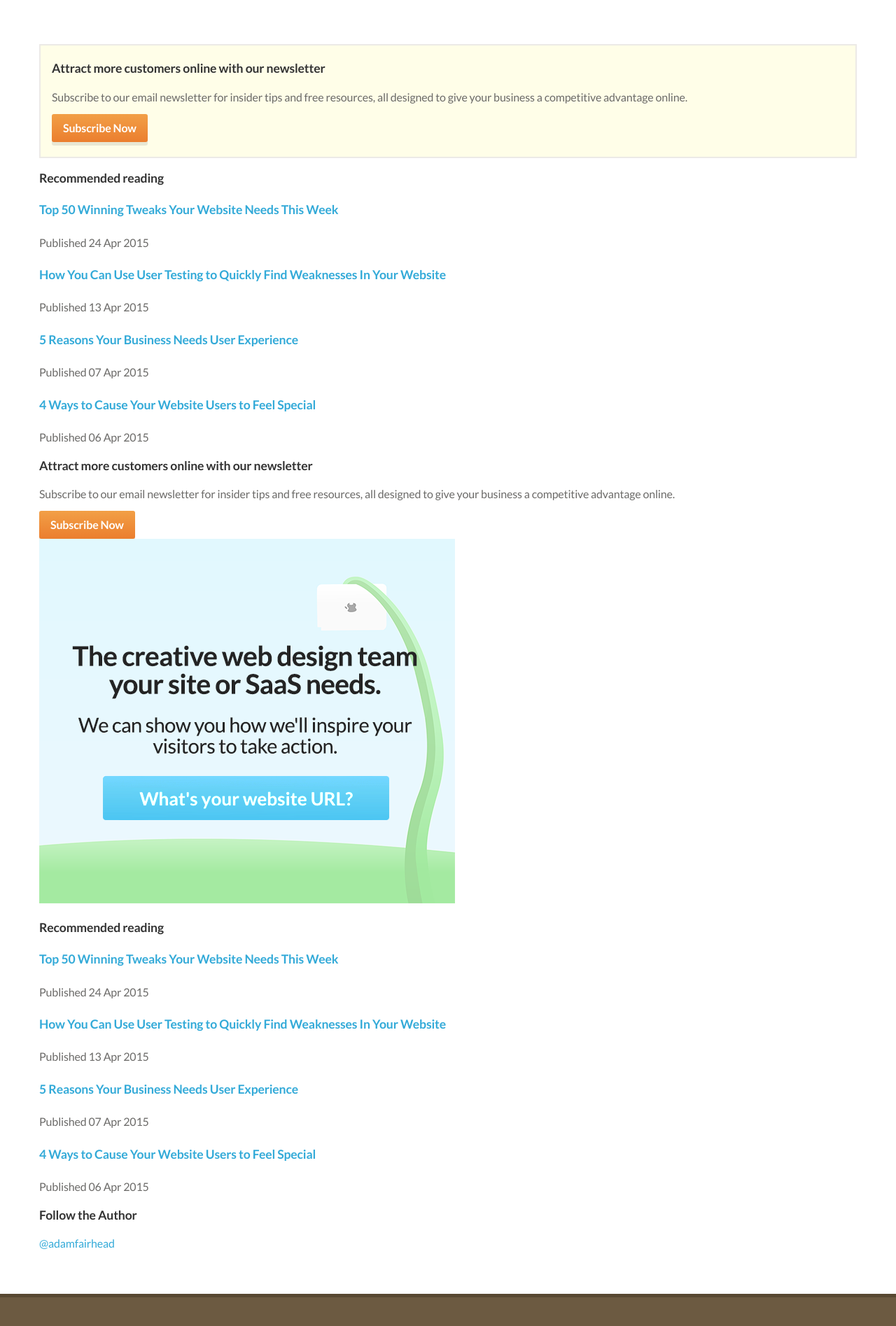
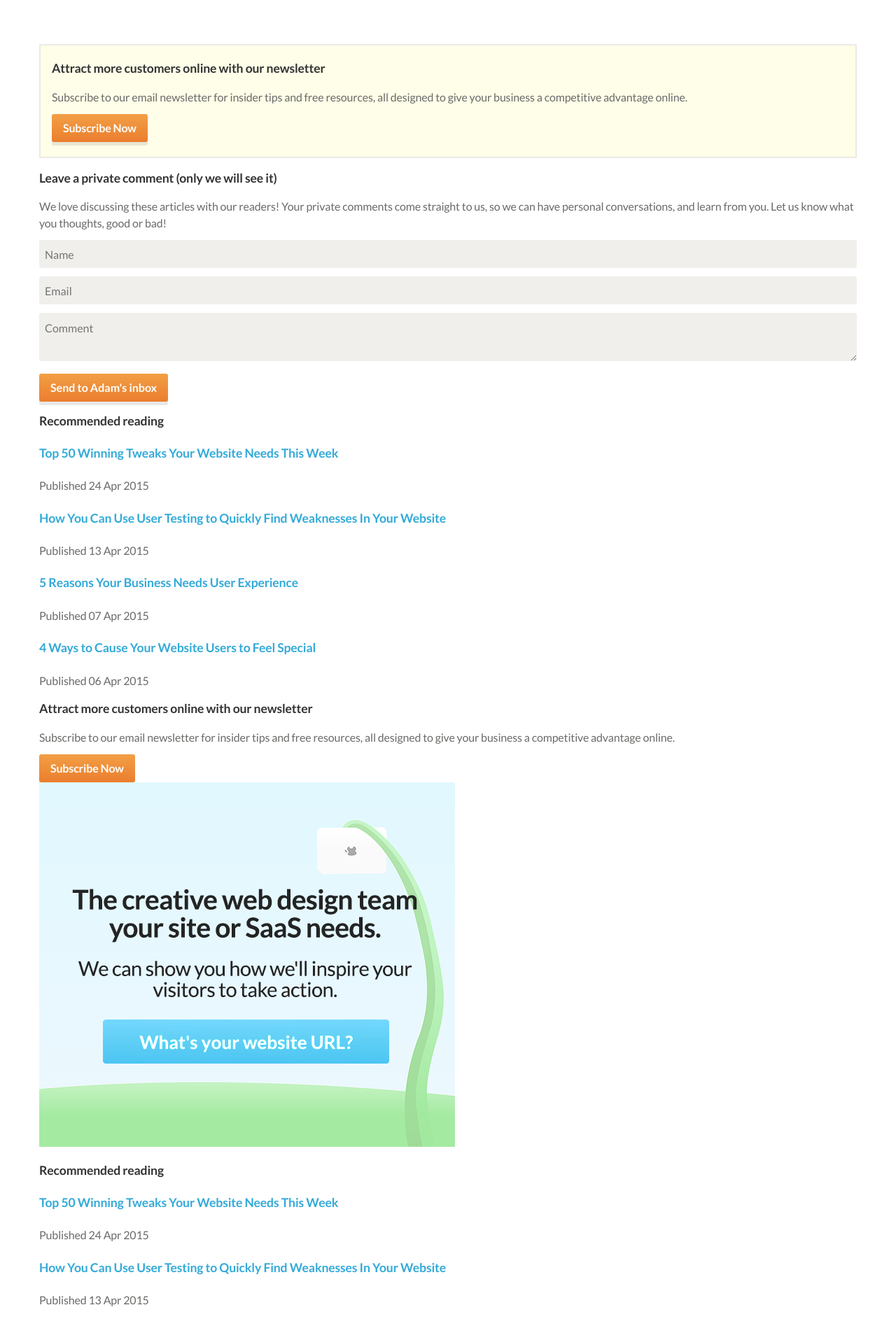
Before and after one commit to fairheadcreative/fairheadcreative, a Jekyll site: the page built from blog/_posts/2012-06-14-fc-webicons-set-launched.md, in a window 1280 px wide. Shown: the part 617-2512 px from the top of the page at 70% size. Built offline with Jekyll 4.4.1, drawn with Linux system fonts in a browser that asks for light colours; Markdown is read by kramdown in place of the engine named in the settings.

Commit message:
Add private comments to blog posts

```diff
--- a/_layouts/blog.html
+++ b/_layouts/blog.html
@@ -37,6 +37,20 @@ class: article
           <p><a href="javascript:void(0);" class="button get-freebie" alt="" onclick="ga('send', 'event', 'Blog', 'Click', 'Subscribe Inline')" />Subscribe Now</a></p>
         </aside>
         {% endif %}
+
+        <section class="private-comment sidebar-item">
+          <h3>Leave a private comment (only we will see it)</h3>
+          <p>We love discussing these articles with our readers! Your private comments come straight to us, so we can have personal conversations, and learn from you. Let us know what you thoughts, good or bad!</p>
+
+          <form class="form-comment" action="http://fairheadcreative-mailer.herokuapp.com/comment" method="post">
+            <input type="hidden" class="title" name="subject" value="“{{ page.title }}”" />
+            <input type="text" class="details" name="name" placeholder="Name" />
+            <input type="text" class="details" name="email" placeholder="Email" />
+            <textarea name="comment" placeholder="Comment"></textarea>
+
+            <input type="submit" class="button submit-form" value="Send to Adam's inbox" onclick="ga('send', 'event', 'Blog', 'Click', 'New Private Comment');" />
+          </form>
+        </section>
 
         <aside class="sidebar-item large-element">
           <h3>Recommended reading</h3>
--- a/_sass/_blog.scss
+++ b/_sass/_blog.scss
@@ -455,3 +455,8 @@
   float: right;
   margin: 0 0 1em 1.5em;
 }
+
+.form-comment.validation input[name="name"],
+.form-comment.validation input[name="email"] {
+  border: 1px solid $blue;
+}
```
Also changed, not shown: js/layout/blog.js (+33 -2 lines), js/production.js (+33 -2 lines), js/production.min.js.
